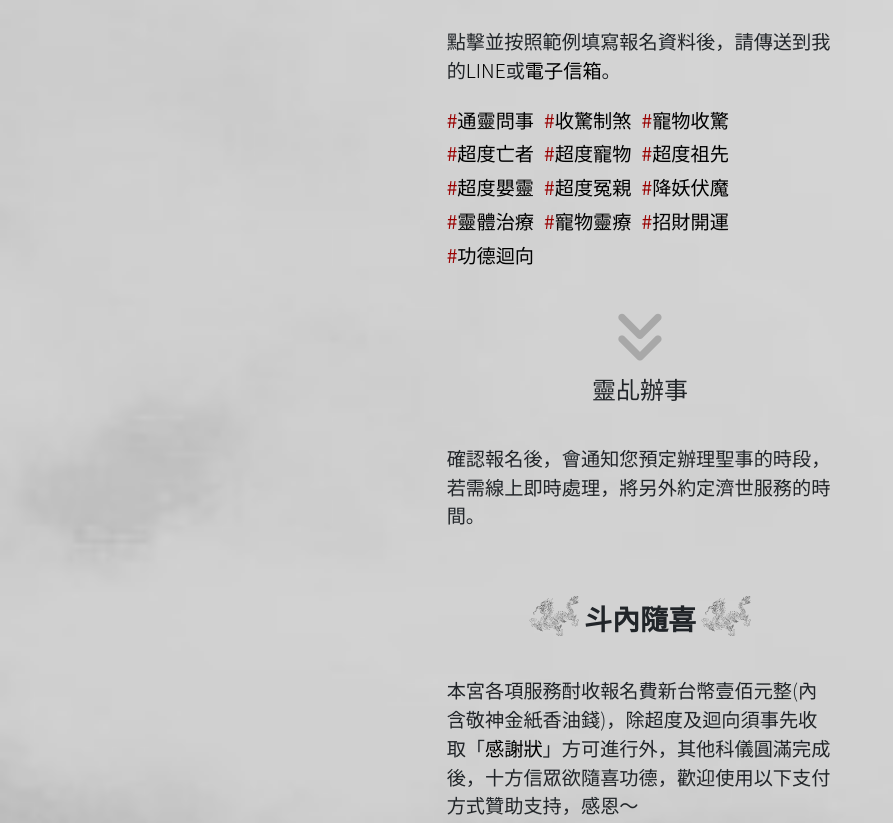
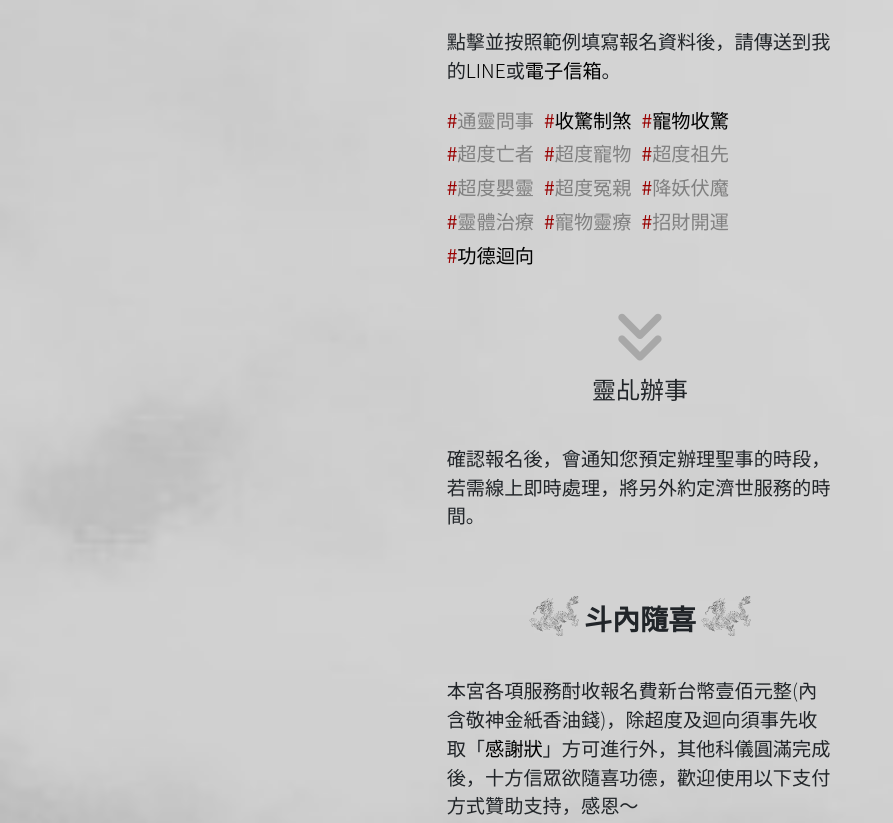
Before and after one commit to wujihlk/wujihlk.github.io, a plain HTML site: page index.html in a window 1280 px wide. Shown: the part 3033-3856 px from the top of the page, without its empty margins (0-893 px from the left). Drawn offline with nearby package versions, Linux system fonts and the light colour scheme.

Commit message:
Add files via upload

```diff
--- a/css/psychic.css
+++ b/css/psychic.css
@@ -185,6 +185,13 @@ header {
     font-weight: 400;
     list-style: none;
     padding-left: 0;
+}
+.fill-data-link .disable {
+    color: gray;
+}
+.fill-data-link .disable:hover {
+    text-decoration: none;
+    cursor: default;
 }
 .fill-data-link li {
     float: left;
--- a/index.html
+++ b/index.html
@@ -170,18 +170,18 @@
             </p>
             <div data-aos="fade-up" class="col-sm-6 offset-sm-3 col-md-10 offset-md-1 col-lg-6 offset-lg-3 col-xl-4 offset-xl-4">
               <ul class="fill-data-link">
-                <li><i>#</i><a href="javascript:void(0)" onclick="myBtnFunction(0)">通靈問事</a></li>
+                <li><i>#</i><a href="javascript:void(0)" class="disable">通靈問事</a></li>
                 <li><i>#</i><a href="javascript:void(0)" onclick="myBtnFunction(1)">收驚制煞</a></li>
                 <li><i>#</i><a href="javascript:void(0)" onclick="myBtnFunction(2)">寵物收驚</a></li>
-                <li><i>#</i><a href="javascript:void(0)" onclick="myBtnFunction(3)">超度亡者</a></li>
-                <li><i>#</i><a href="javascript:void(0)" onclick="myBtnFunction(4)">超度寵物</a></li>
-                <li><i>#</i><a href="javascript:void(0)" onclick="myBtnFunction(5)">超度祖先</a></li>
-                <li><i>#</i><a href="javascript:void(0)" onclick="myBtnFunction(6)">超度嬰靈</a></li>
-                <li><i>#</i><a href="javascript:void(0)" onclick="myBtnFunction(7)">超度冤親</a></li>
-                <li><i>#</i><a href="javascript:void(0)" onclick="myBtnFunction(8)">降妖伏魔</a></li>
-                <li><i>#</i><a href="javascript:void(0)" onclick="myBtnFunction(9)">靈體治療</a></li>
-                <li><i>#</i><a href="javascript:void(0)" onclick="myBtnFunction(10)">寵物靈療</a></li>
-                <li><i>#</i><a href="javascript:void(0)" onclick="myBtnFunction(11)">招財開運</a></li>
+                <li><i>#</i><a href="javascript:void(0)" class="disable">超度亡者</a></li>
+                <li><i>#</i><a href="javascript:void(0)" class="disable">超度寵物</a></li>
+                <li><i>#</i><a href="javascript:void(0)" class="disable">超度祖先</a></li>
+                <li><i>#</i><a href="javascript:void(0)" class="disable">超度嬰靈</a></li>
+                <li><i>#</i><a href="javascript:void(0)" class="disable">超度冤親</a></li>
+                <li><i>#</i><a href="javascript:void(0)" class="disable">降妖伏魔</a></li>
+                <li><i>#</i><a href="javascript:void(0)" class="disable">靈體治療</a></li>
+                <li><i>#</i><a href="javascript:void(0)" class="disable">寵物靈療</a></li>
+                <li><i>#</i><a href="javascript:void(0)" class="disable">招財開運</a></li>
                 <li><i>#</i><a href="javascript:void(0)" onclick="myBtnFunction(12)">功德迴向</a></li>
               </ul>
             </div>
@@ -457,10 +457,10 @@
         <h3 class="d-inline-block">注意事項</h3>
         <ul class="note">
           <!-- <li><span>本宮僅開放「<a href="#serviceItem">濟世服務</a>」之相關辦事項目。</span></li> -->
-          <li><span>本宮僅開放「遠距」<a href="#serviceItem">濟世服務</a>，報名費已含單人份敬神金紙香油錢，所有辦事項目請個別報名。</span></li>
+          <li><span>本宮目前僅開放遠距「收驚制煞、功德迴向」<a href="#serviceItem">之濟世服務</a>，報名費已含單人份敬神金紙香油錢，所有辦事項目請個別報名。</span></li>
           <!-- <li><span>報名費含單人份金紙香油錢，濟世服務請個別報名。</span></li> -->
           <li><span>全程使用<a href="https://line.me/ti/p/_XGnDnULfQ">LINE</a>或<a
-                href="mailto:wujihlk@gmail.com?Subject=預約報名">電子信箱</a>連絡相關事宜，必要時可進行視訊通話。</span></li>
+                href="mailto:wujihlk@gmail.com?Subject=預約報名">電子信箱</a>連絡相關事宜，必要時可進行視訊通話服務。</span></li>
           <li><span>上呈神尊的個人資料，於儀式結束後隨金紙火化，不做其他用途。</span></li>
           <li><span>防止詐騙，本宮不會任意更改斗內贊助方式，請勿聽從他人指示操作ATM轉帳。</span></li>
           <li><span>善信大德贊助之金額功德無量，斗內款項將持續投入濟世服務，恕不退費。</span></li>
```
